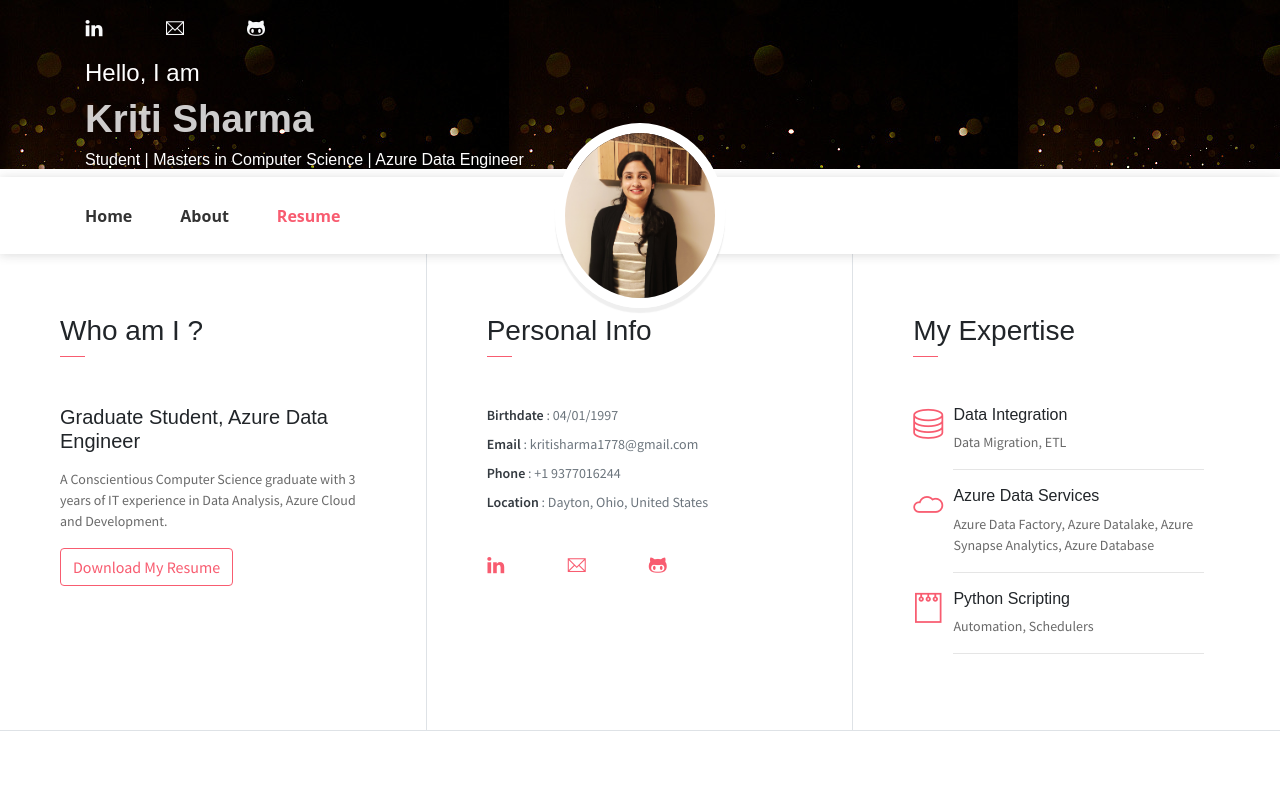
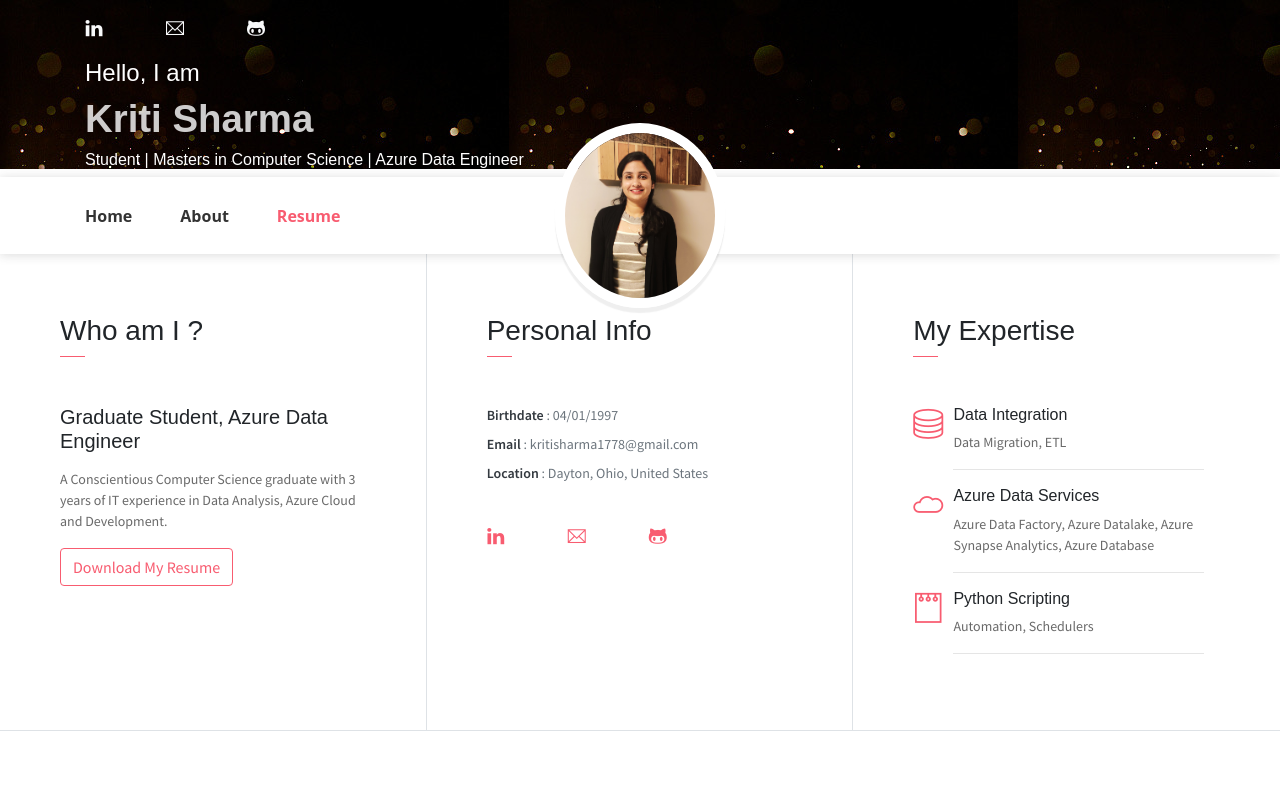
Before and after one commit to kritisharma-ud/kritisharma-ud.github.io, a plain HTML site: page index.html in a window 1280 px wide. Shown: the top 800 px of the page. Drawn offline with Linux system fonts and the light colour scheme; some packages are replaced by stand-ins of ours; some icons are missing.

Commit message:
Updating Resume

```diff
--- a/index.html
+++ b/index.html
@@ -70,7 +70,6 @@
                 <ul class="mt40 info list-unstyled">
                     <li><span>Birthdate</span> : 04/01/1997</li>
                     <li><span>Email</span> : kritisharma1778@gmail.com</li>
-                    <li><span>Phone</span> : +1 9377016244</li>
                     <li><span>Location</span> : Dayton, Ohio, United States</li>
                 </ul>
                 <ul class="social-icons pt-3">
```
Also changed, not shown: 1 other file.
